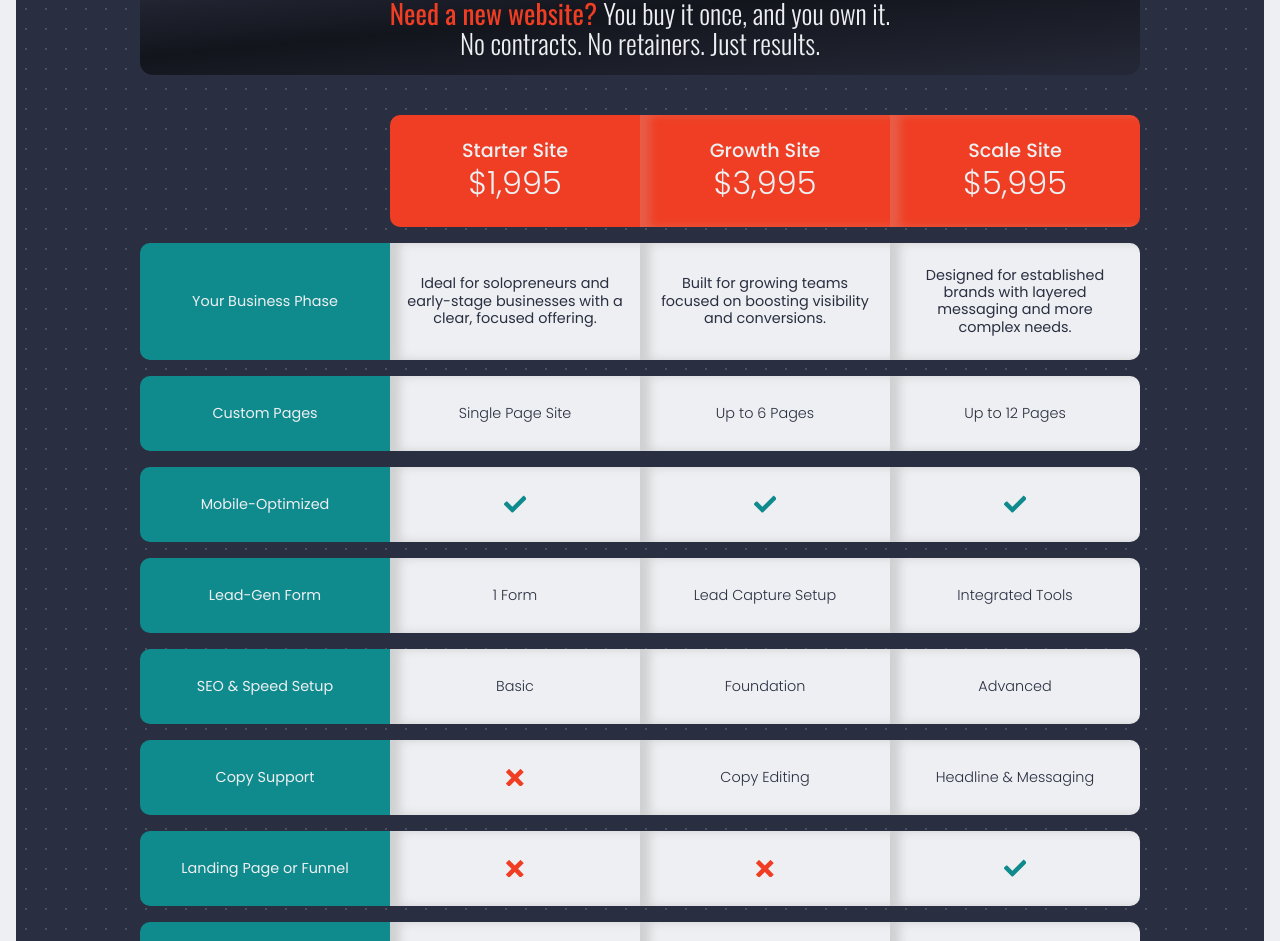
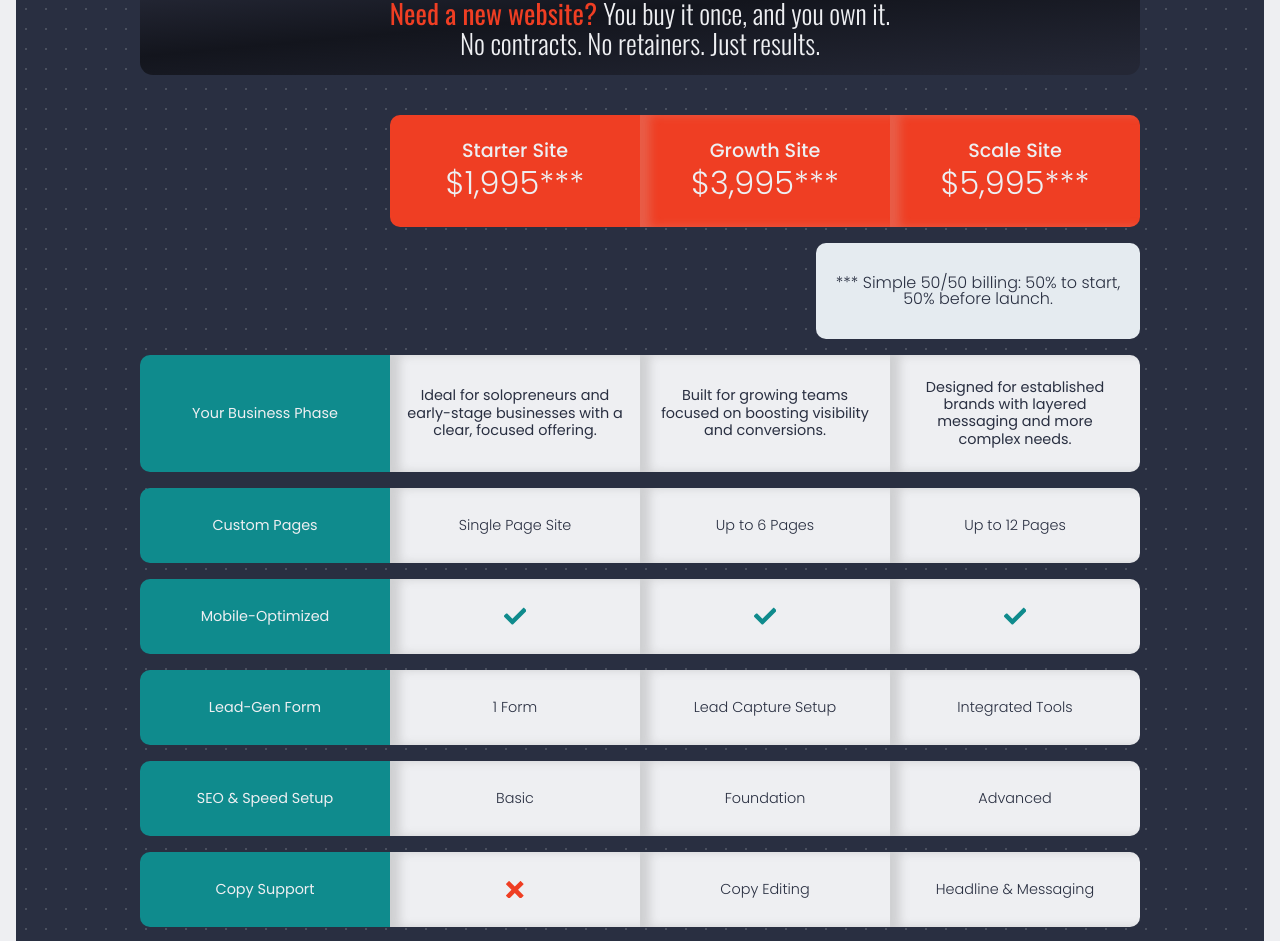
Before and after one commit to dinardavis/golbi, a React (Create React App) app in the folder client/: page / in a window 1280 px wide. Shown: the part 5477-6418 px from the top of the page. Built offline with nearby package versions, Linux system fonts and the light colour scheme.

Commit message:
Add payment info to pricing grid

```diff
--- a/client/src/assets/css/style.css
+++ b/client/src/assets/css/style.css
@@ -1451,6 +1451,24 @@ body {
   box-shadow: 10px 0 10px inset #d1cfcf36;
 }
 
+.site-feature-payment-copy-container {
+  display: flex;
+  justify-content: space-evenly;
+  box-shadow: none;
+  min-height: 70px;
+  width: 100%;
+  margin-bottom: 1rem;
+  font-weight: 300;
+  text-align: center;
+}
+
+.site-feature-payment-copy {
+  background-color: var(--background-light);
+  color: var(--font-primary);
+  padding: 2rem 1rem;
+  border-radius: 10px;
+}
+
 .site-name-container.left {
   box-shadow: none;
 }
--- a/client/src/components/Pricing.js
+++ b/client/src/components/Pricing.js
@@ -59,14 +59,19 @@ export default function Pricing() {
         <div className="site-feature-header">
           <div className="site-feature-col-blank"></div>
           <div className="site-feature-col site-name-container left">
-            <h3 className="site-header-name">Starter Site<br/><span>$1,995</span></h3>
+            <h3 className="site-header-name">Starter Site<br/><span>$1,995***</span></h3>
           </div>
           <div className="site-feature-col site-name-container">
-            <h3 className="site-header-name">Growth Site<br/><span>$3,995</span></h3>
+            <h3 className="site-header-name">Growth Site<br/><span>$3,995***</span></h3>
           </div>
           <div className="site-feature-col site-name-container">
-            <h3 className="site-header-name">Scale Site<br/><span>$5,995</span></h3>
+            <h3 className="site-header-name">Scale Site<br/><span>$5,995***</span></h3>
           </div>
+        </div>
+
+        <div className="site-feature-payment-copy-container">
+          <div className="site-feature-col-blank"></div>
+          <p className="site-feature-payment-copy">*** Simple 50/50 billing: 50% to start, 50% before launch.</p>
         </div>
 
         <div className="site-feature-row">
```
